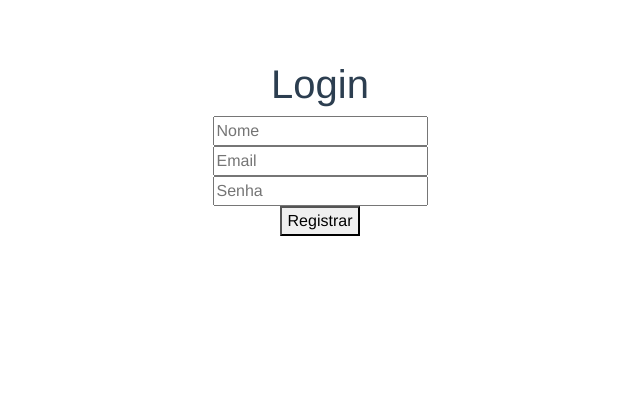
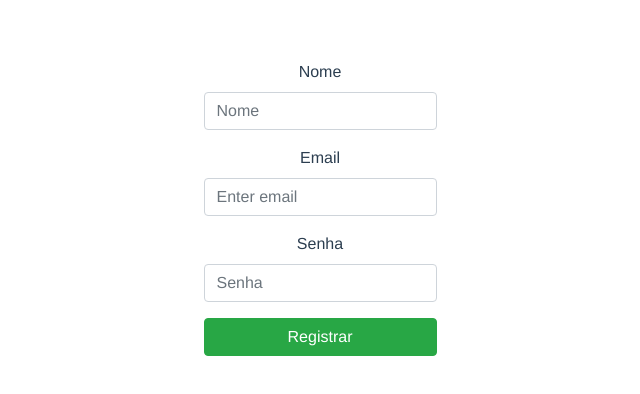
Before and after one commit to mauriliosfc/kills_virus_app, a Vue app: page /registrar in a window 1280 px wide. Shown: the top 394 px of the page, without its empty margins (320-960 px from the left). Built offline with nearby package versions, Linux system fonts and the light colour scheme; what vue-session would draw is missing.

Commit message:
melhorando stilo das telas de login e cadastro

```diff
--- a/src/views/Login.vue
+++ b/src/views/Login.vue
@@ -1,12 +1,11 @@
 <template>
     <b-container class="bv-example-row">
-        <b-row align-v="center">
+        <b-row align-v="center" class="justify-content-md-center">
             <b-form >
                 <b-form-group
                     id="input-group-1"
-                    label="Email address:"
+                    label="Email"
                     label-for="input-1"
-                    description="We'll never share your email with anyone else."
                 >
                     <b-form-input
                         id="input-1"
@@ -19,21 +18,20 @@
 
                 <b-form-group
                     id="input-group-1"
-                    label="Email address:"
+                    label="Senha"
                     label-for="input-1"
-                    description="We'll never share your email with anyone else."
                 >
                     <b-form-input
                         id="input-1"
                         v-model="user.password"
-                        type="email"
+                        type="password"
                         required
-                        placeholder="Enter email"
+                        placeholder="Senha"
                     ></b-form-input>
                 </b-form-group>
 
-                <b-button type="submit" variant="success" @click="login">Login</b-button>
-                <b-button type="reset" variant="primary" >Cadastre-se</b-button>
+                <b-button block variant="success" @click="login">Login</b-button>
+                <b-button block variant="primary" href="/registrar">Cadastre-se</b-button>
             </b-form>
         </b-row>
     </b-container>
@@ -59,6 +57,7 @@ export default {
                     this.$router.replace("home")
                 })
                 .catch(error => {
+                    alert('Usuário ou senha incorretos')
                     console.log(error)
                 })
         }
--- a/src/views/SignUp.vue
+++ b/src/views/SignUp.vue
@@ -1,16 +1,52 @@
 <template>
-    <div class="login">
-        <h1>Login</h1>
-        <input type="text" placeholder="Nome" v-model="user.username">
-        <br>
-        <input type="text" placeholder="Email" v-model="user.email">
-        <br>
-        <input type="text" placeholder="Senha" v-model="user.password">
-        <br>
-        <div class="btn-login">
-            <button @click="registrar">Registrar</button>
-        </div>
-    </div>
+    <b-container class="bv-example-row">
+        <b-row align-v="center" class="justify-content-md-center">
+            <b-form >
+                <b-form-group
+                    id="input-group-1"
+                    label="Nome"
+                    label-for="input-1"
+                >
+                    <b-form-input
+                        id="input-1"
+                        v-model="user.username"
+                        type="text"
+                        required
+                        placeholder="Nome"
+                    ></b-form-input>
+                </b-form-group>
+                <b-form-group
+                    id="input-group-1"
+                    label="Email"
+                    label-for="input-1"
+                >
+                    <b-form-input
+                        id="input-1"
+                        v-model="user.email"
+                        type="email"
+                        required
+                        placeholder="Enter email"
+                    ></b-form-input>
+                </b-form-group>
+
+                <b-form-group
+                    id="input-group-1"
+                    label="Senha"
+                    label-for="input-1"
+                >
+                    <b-form-input
+                        id="input-1"
+                        v-model="user.password"
+                        type="password"
+                        required
+                        placeholder="Senha"
+                    ></b-form-input>
+                </b-form-group>
+
+                <b-button block variant="success" @click="registrar()">Registrar</b-button>
+            </b-form>
+        </b-row>
+    </b-container>
 </template>
 
 <script>
```
